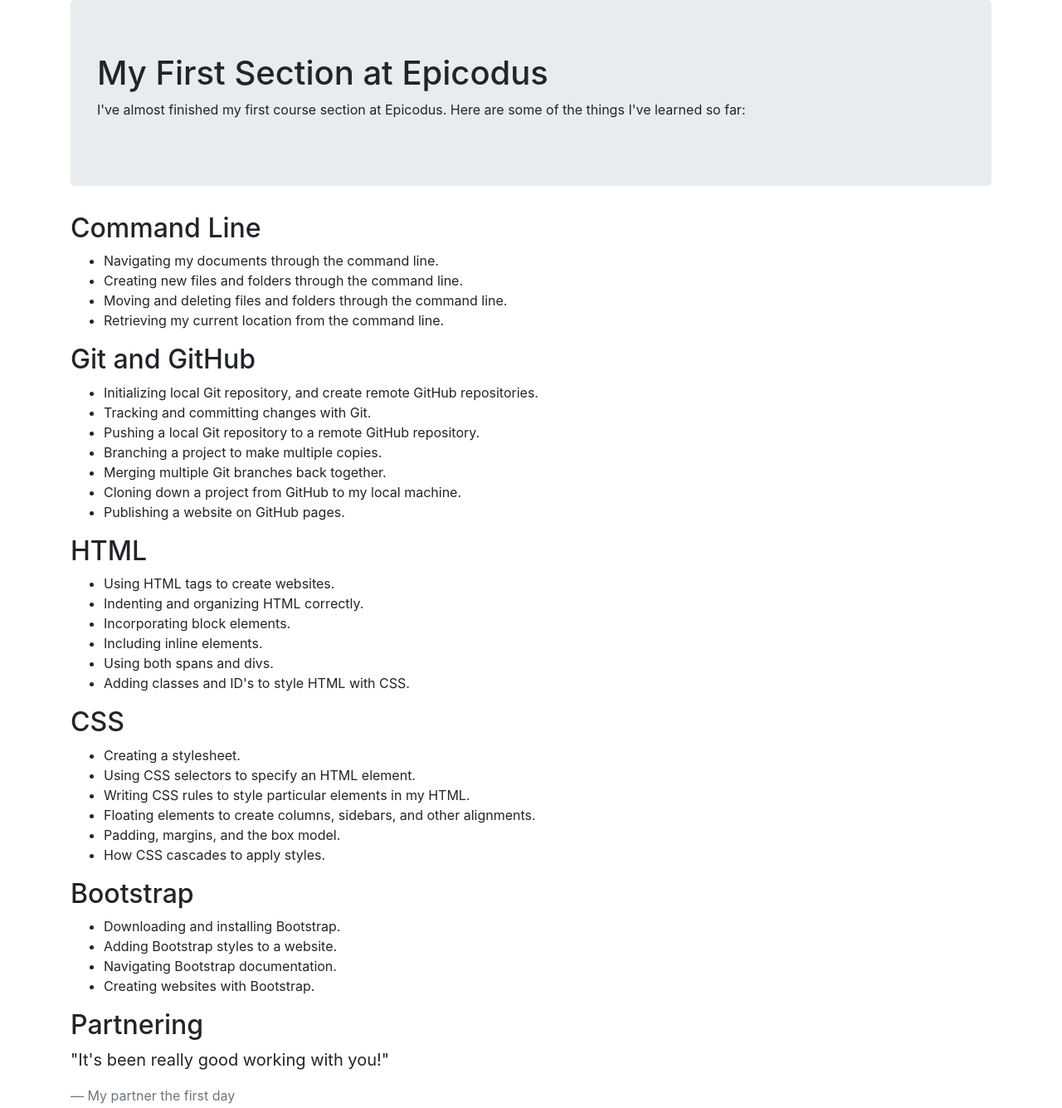
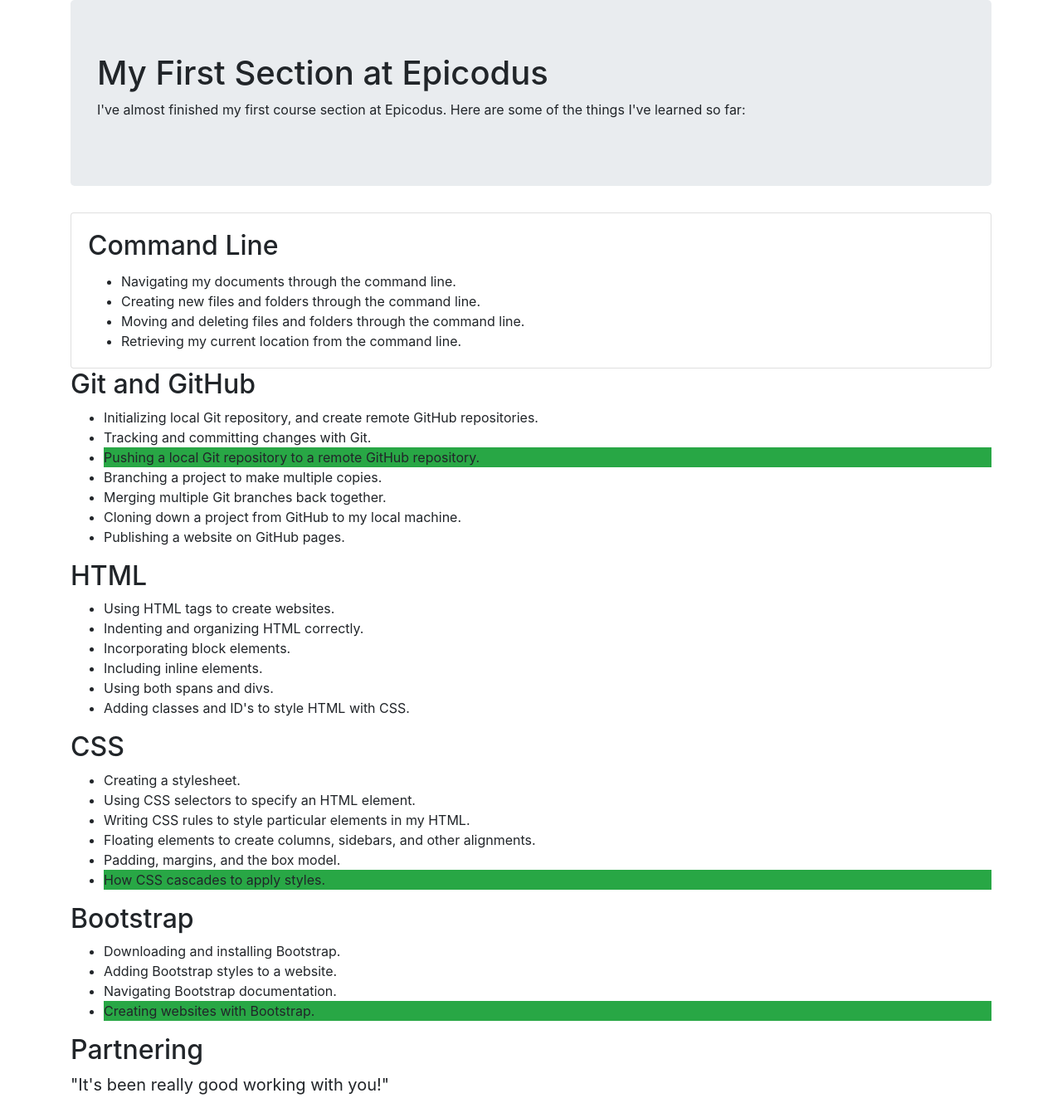
Before and after one commit to rosiegardner/sectioninreview, a plain HTML site: page index.html in a window 1280 px wide. Shown: the top 1335 px of the page at 83% size. Drawn offline with Linux system fonts and the light colour scheme.

Commit message:
completed bootstrap practice warm up

```diff
--- a/index.html
+++ b/index.html
@@ -12,18 +12,22 @@
     I've almost finished my first course section at Epicodus. Here are some of the things I've learned so far:
   </p>
   </div>
-  <h2>Command Line</h2>
-  <ul>
+  <div class="card">
+    <div class="card-body">
+  <h2 class="card-title">Command Line</h2>
+  <ul class="card-text">
     <li>Navigating my documents through the command line.</li>
     <li>Creating new files and folders through the command line.</li>
     <li>Moving and deleting files and folders through the command line.</li>
     <li>Retrieving my current location from the command line.</li>
   </ul>
+  </div>
+  </div>
   <h2>Git and GitHub</h2>
   <ul>
     <li>Initializing local Git repository, and create remote GitHub repositories.</li>
     <li>Tracking and committing changes with Git.</li>
-    <li>Pushing a local Git repository to a remote GitHub repository.</li>
+    <li class="bg-success">Pushing a local Git repository to a remote GitHub repository.</li>
     <li>Branching a project to make multiple copies.</li>
     <li>Merging multiple Git branches back together.</li>
     <li>Cloning down a project from GitHub to my local machine.</li>
@@ -45,14 +49,14 @@
     <li>Writing CSS rules to style particular elements in my HTML.</li>
     <li>Floating elements to create columns, sidebars, and other alignments.</li>
     <li>Padding, margins, and the box model.</li>
-    <li>How CSS cascades to apply styles.</li>
+    <li class="bg-success">How CSS cascades to apply styles.</li>
   </ul>
   <h2>Bootstrap</h2>
   <ul>
     <li>Downloading and installing Bootstrap.</li>
     <li>Adding Bootstrap styles to a website.</li>
     <li>Navigating Bootstrap documentation.</li>
-    <li>Creating websites with Bootstrap.</li>
+    <li class="bg-success">Creating websites with Bootstrap.</li>
   </ul>
   <h2>Partnering</h2>
   <blockquote class="blockquote">
```
